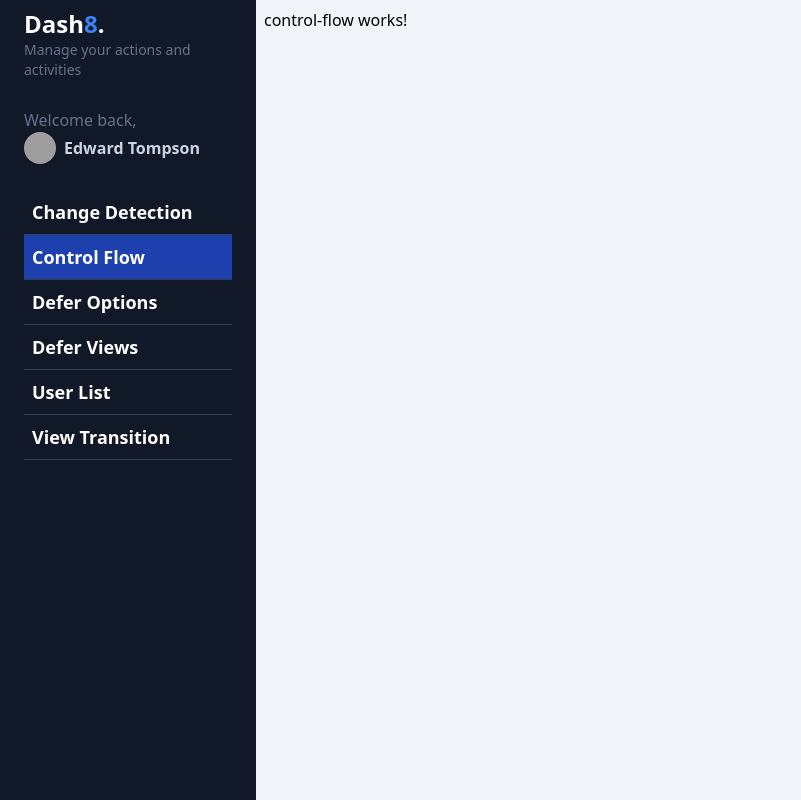
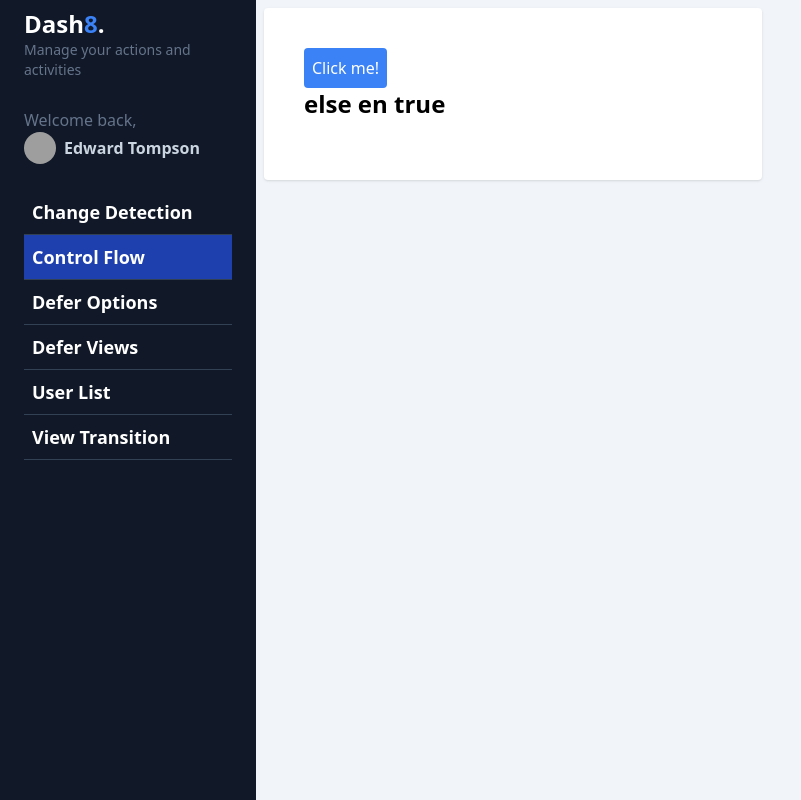
Before and after one commit to fhidalgorosabal/angular17, an Angular app: page /dashboard/control-flow in a window 1280 px wide. Shown: the whole page, without its empty margins (0-801 px from the left). Built offline with nearby package versions, Linux system fonts and the light colour scheme; grey boxes are pictures that could not be loaded.

Commit message:
feature: Control Flow If Else

```diff
--- a/src/app/dashboard/pages/control-flow/control-flow.component.html
+++ b/src/app/dashboard/pages/control-flow/control-flow.component.html
@@ -1 +1,15 @@
-<p>control-flow works!</p>
+<section class="grid grid-cols-1 md:grid-cols-2 gap-3">
+    <div class="bg-white rounded shadow p-10">
+        <button
+            type="button"
+            class="p-2 bg-blue-500 rounded text-white"
+            (click)="toggleContent()"
+        >Click me!</button>
+
+        @if(showContent()) {
+            <h3 class="text-2xl font-bold mb-5">if en true</h3>
+        } @else {
+            <h3 class="text-2xl font-bold mb-5">else en true</h3>
+        }
+    </div>
+</section>
--- a/src/app/dashboard/pages/control-flow/control-flow.component.ts
+++ b/src/app/dashboard/pages/control-flow/control-flow.component.ts
@@ -1,5 +1,5 @@
 import { CommonModule } from '@angular/common';
-import { ChangeDetectionStrategy, Component } from '@angular/core';
+import { ChangeDetectionStrategy, Component, signal } from '@angular/core';
 
 @Component({
   standalone: true,
@@ -10,4 +10,12 @@ import { ChangeDetectionStrategy, Component } from '@angular/core';
   styles: ``,
   changeDetection: ChangeDetectionStrategy.OnPush,
 })
-export default class ControlFlowComponent { }
+export default class ControlFlowComponent {
+
+  public showContent = signal(false);
+
+  public toggleContent() {
+    this.showContent.update( value => !value );
+  }
+
+ }
```
